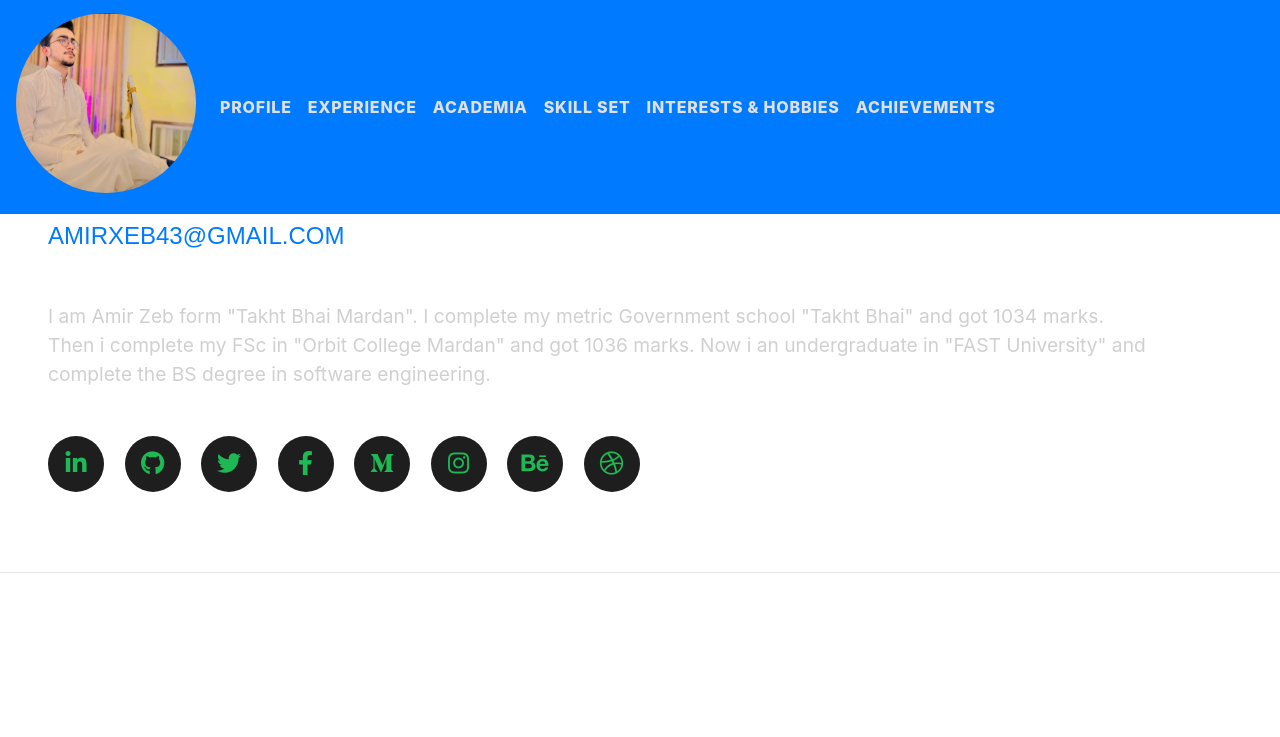
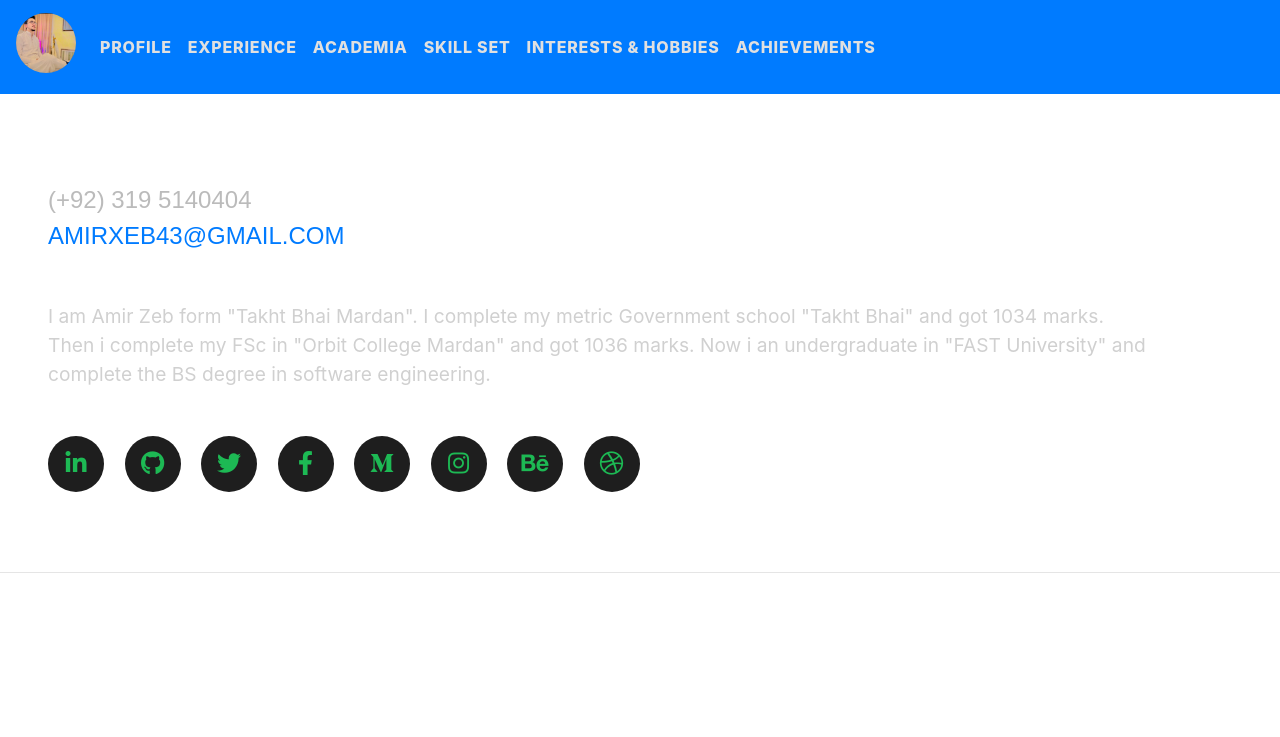
Before and after one commit to Amirzeb371/Amirzezb-portfolio, a website with bundled scripts: page index.html in a window 1280 px wide. Shown: the top 737 px of the page. Built offline with nearby package versions, Linux system fonts and the light colour scheme; a web font is replaced by a local one.

Commit message:
Resize profile image to 60x60 pixels

```diff
--- a/index.html
+++ b/index.html
@@ -43,7 +43,7 @@
         <img class="img-fluid img-profile rounded-circle mx-auto mb-2"
      src="img/1.jpg"
      alt=""
-     style="width: 180px; height: 180px; object-fit: cover;">
+     style="width: 60px; height: 60px; object-fit: cover;">
 
       </span>
     </a>
```
